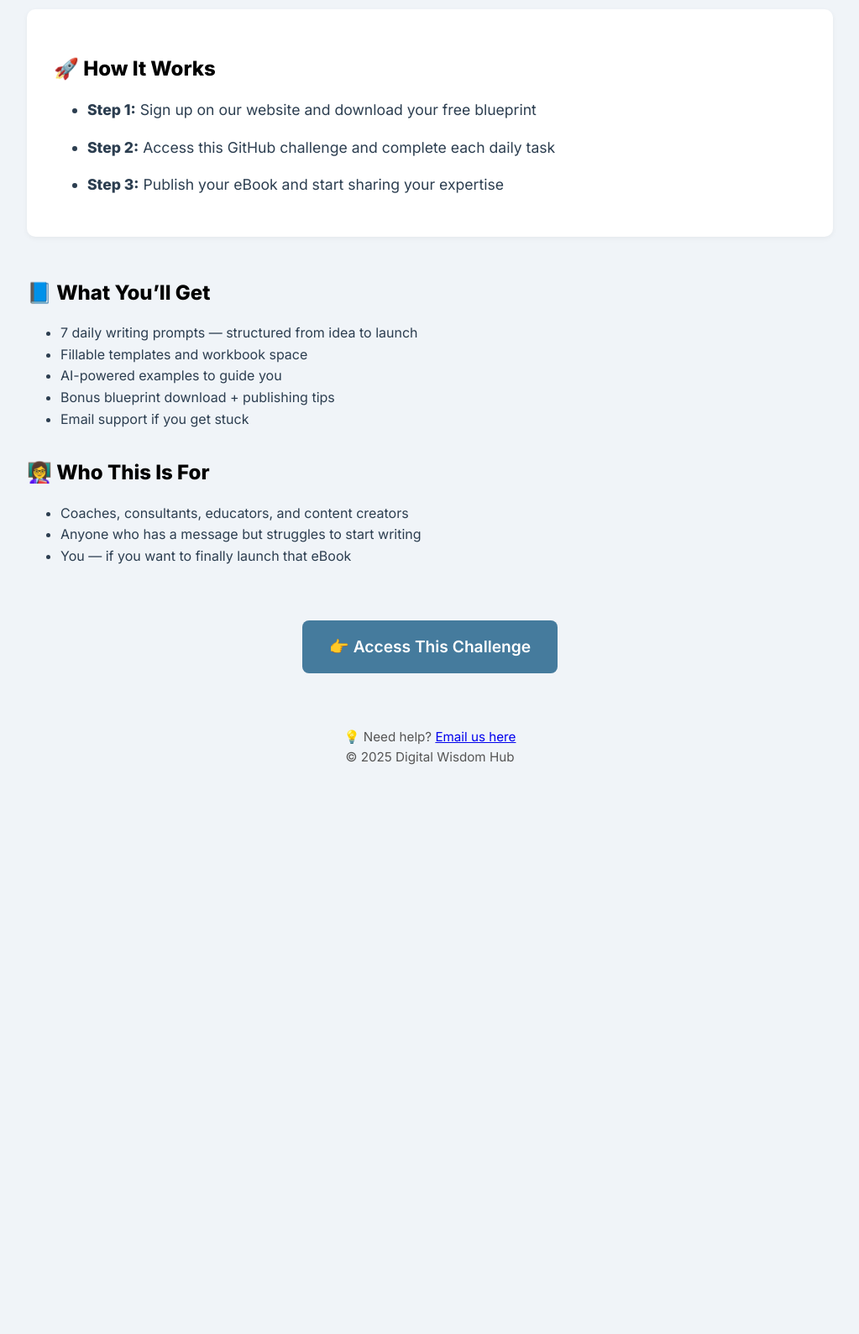
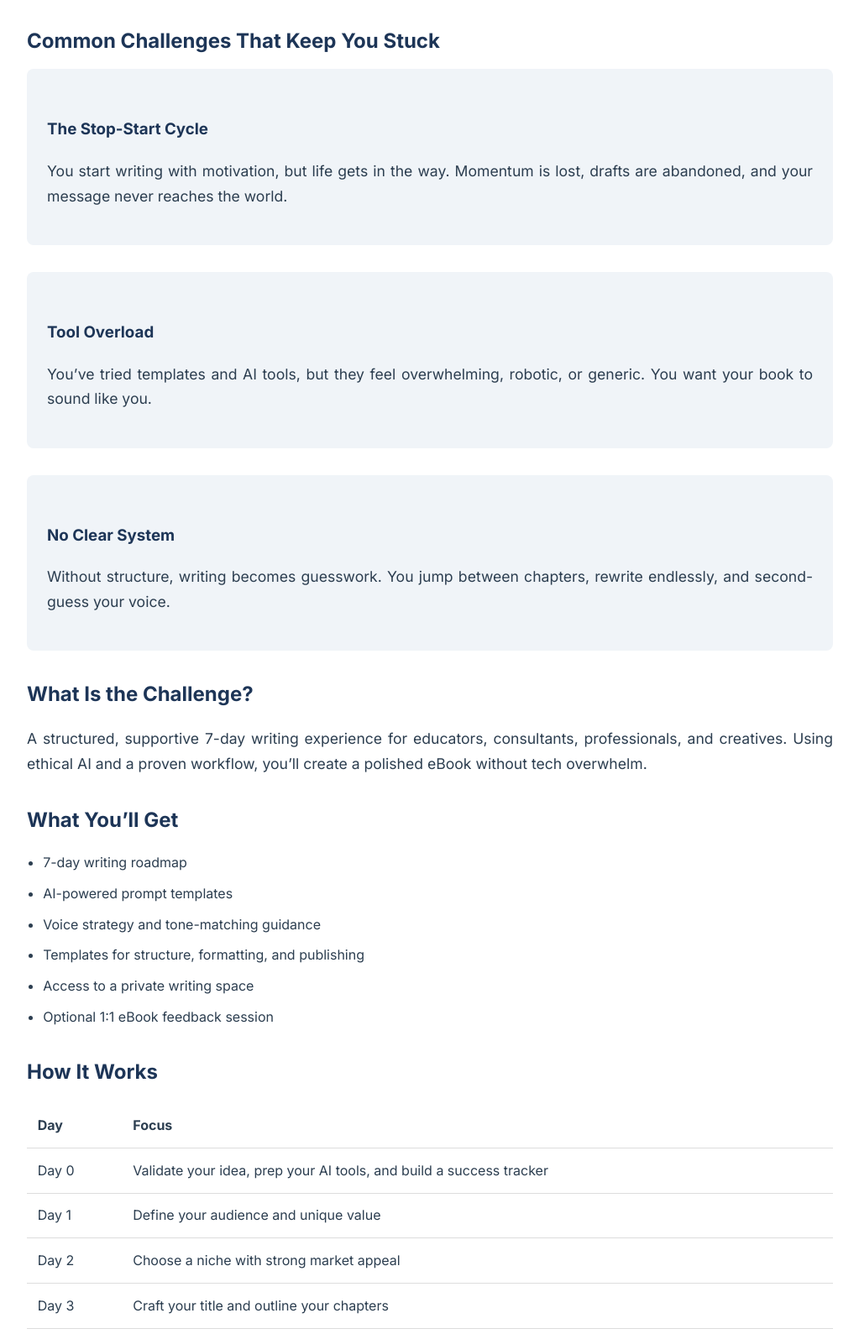
Before and after one commit to Pers-2025/7-Day-eBook-Writing-Challenge, a plain HTML site: page index.html in a window 1280 px wide. Shown: the part 280-1869 px from the top of the page at 84% size, without its empty margins (128-1151 px from the left). Before the commit the page ends 1243 px from the top, so only its background shows below. Drawn offline with Linux system fonts and the light colour scheme.

Commit message:
index.html

```diff
--- a/index.html
+++ b/index.html
@@ -3,135 +3,189 @@
 <head>
   <meta charset="UTF-8" />
   <meta name="viewport" content="width=device-width, initial-scale=1" />
-  <meta name="description" content="7-Day eBook Writing Challenge for Coaches, Experts, and Educators. Turn your ideas into a published book using AI — in just 7 days.">
-  <title>7-Day eBook Writing Challenge | Digital Wisdom Hub</title>
-  <link href="https://fonts.googleapis.com/css2?family=Inter:wght@400;600;800&display=swap" rel="stylesheet" />
+  <title>7-Day eBook Writing Challenge</title>
+  <link rel="stylesheet" href="https://fonts.googleapis.com/css2?family=Inter:wght@400;600;700&display=swap">
   <style>
     body {
       font-family: 'Inter', sans-serif;
+      background-color: #f7f9fb;
+      color: #2c3e50;
       margin: 0;
-      padding: 0;
-      background: #f0f4f8;
-      color: #2c3e50;
-      line-height: 1.6;
+      padding: 2rem 1rem;
+      line-height: 1.7;
     }
-
     .container {
       max-width: 960px;
       margin: 0 auto;
-      padding: 3rem 1.5rem;
+      background: white;
+      padding: 2rem 2.5rem;
+      border-radius: 10px;
+      box-shadow: 0 3px 10px rgba(0,0,0,0.05);
     }
-
     h1, h2, h3 {
-      color: #000;
+      color: #1d3557;
+      margin-top: 2rem;
+    }
+    h1 {
+      font-size: 2rem;
       margin-bottom: 1rem;
     }
-
-    h1 {
-      font-size: 2.8rem;
-      font-weight: 800;
-      text-align: center;
+    h2 {
+      font-size: 1.5rem;
+      margin-bottom: 0.8rem;
+    }
+    p {
+      font-size: 1.1rem;
+      margin-bottom: 1.2rem;
+      text-align: justify;
+    }
+    ul {
+      margin: 1rem 0 2rem;
+      padding-left: 1.2rem;
+    }
+    li {
+      margin-bottom: 0.6rem;
+    }
+    .button {
+      display: inline-block;
+      background-color: #457b9d;
+      color: white;
+      padding: 0.9rem 1.6rem;
+      font-size: 1rem;
+      font-weight: 600;
+      text-decoration: none;
+      border-radius: 6px;
+      margin-top: 2rem;
+    }
+    .box-section {
+      background: #f0f4f8;
+      padding: 1.5rem;
+      border-radius: 8px;
       margin-bottom: 2rem;
     }
-
-    p {
-      font-size: 1.2rem;
-      margin-bottom: 1.5rem;
+    .step-table {
+      width: 100%;
+      border-collapse: collapse;
+      margin-top: 1rem;
+    }
+    .step-table th, .step-table td {
+      text-align: left;
+      padding: 0.8rem;
+      border-bottom: 1px solid #ddd;
+    }
+    .footer {
+      margin-top: 3rem;
+      font-size: 0.9rem;
+      color: #555;
       text-align: center;
-    }
-
-    .steps {
-      text-align: left;
-      background: #fff;
-      padding: 2rem;
-      border-radius: 10px;
-      box-shadow: 0 2px 6px rgba(0,0,0,0.05);
-      margin-bottom: 3rem;
-    }
-
-    .steps li {
-      margin-bottom: 1rem;
-      font-size: 1.1rem;
-    }
-
-    .benefits, .audience {
-      margin-bottom: 2rem;
-    }
-
-    .cta-button {
-      display: inline-block;
-      background-color: #457b9d;
-      color: #fff;
-      font-size: 1.2rem;
-      font-weight: 600;
-      padding: 1rem 2rem;
-      border-radius: 8px;
-      text-decoration: none;
-      transition: background-color 0.3s ease;
-      margin-top: 2rem;
-    }
-
-    .cta-button:hover {
-      background-color: #3d6d8c;
-    }
-
-    footer {
-      text-align: center;
-      font-size: 0.95rem;
-      margin-top: 4rem;
-      color: #555;
-    }
-
-    @media (max-width: 768px) {
-      h1 {
-        font-size: 2.2rem;
-      }
     }
   </style>
 </head>
 <body>
   <div class="container">
     <h1>7-Day eBook Writing Challenge</h1>
-    <p><strong>Turn your ideas into a complete eBook using AI — in just 7 focused days.</strong></p>
-    <p>Brought to you by <a href="https://www.digitalwisdomhub.com" target="_blank">Digital Wisdom Hub</a></p>
+    <p>Turn your expertise into a published book — fast. Get a proven roadmap, AI-powered tools, and expert guidance to finally write and publish your eBook with clarity and confidence.</p>
+    <p><strong>Brought to you by</strong> <a href="https://www.digitalwisdomhub.com" target="_blank">Digital Wisdom Hub</a></p>
 
-    <div class="steps">
-      <h2>🚀 How It Works</h2>
+    <h2>Common Challenges That Keep You Stuck</h2>
+
+    <div class="box-section">
+      <h3>The Stop-Start Cycle</h3>
+      <p>You start writing with motivation, but life gets in the way. Momentum is lost, drafts are abandoned, and your message never reaches the world.</p>
+    </div>
+
+    <div class="box-section">
+      <h3>Tool Overload</h3>
+      <p>You’ve tried templates and AI tools, but they feel overwhelming, robotic, or generic. You want your book to sound like you.</p>
+    </div>
+
+    <div class="box-section">
+      <h3>No Clear System</h3>
+      <p>Without structure, writing becomes guesswork. You jump between chapters, rewrite endlessly, and second-guess your voice.</p>
+    </div>
+
+    <h2>What Is the Challenge?</h2>
+    <p>A structured, supportive 7-day writing experience for educators, consultants, professionals, and creatives. Using ethical AI and a proven workflow, you’ll create a polished eBook without tech overwhelm.</p>
+
+    <h2>What You’ll Get</h2>
+    <ul>
+      <li>7-day writing roadmap</li>
+      <li>AI-powered prompt templates</li>
+      <li>Voice strategy and tone-matching guidance</li>
+      <li>Templates for structure, formatting, and publishing</li>
+      <li>Access to a private writing space</li>
+      <li>Optional 1:1 eBook feedback session</li>
+    </ul>
+
+    <h2>How It Works</h2>
+    <table class="step-table">
+      <thead>
+        <tr><th>Day</th><th>Focus</th></tr>
+      </thead>
+      <tbody>
+        <tr><td>Day 0</td><td>Validate your idea, prep your AI tools, and build a success tracker</td></tr>
+        <tr><td>Day 1</td><td>Define your audience and unique value</td></tr>
+        <tr><td>Day 2</td><td>Choose a niche with strong market appeal</td></tr>
+        <tr><td>Day 3</td><td>Craft your title and outline your chapters</td></tr>
+        <tr><td>Day 4</td><td>Write your first draft with AI support</td></tr>
+        <tr><td>Day 5</td><td>Edit, humanize, and refine your content</td></tr>
+        <tr><td>Day 6</td><td>Format and finalize your eBook</td></tr>
+        <tr><td>Day 7</td><td>Launch with confidence</td></tr>
+      </tbody>
+    </table>
+
+    <h2>Who It’s For</h2>
+    <ul>
+      <li>Educators, coaches, consultants, and service-based professionals</li>
+      <li>First-time authors or personal brand builders</li>
+      <li>Anyone who wants to create a lead magnet or self-published eBook</li>
+    </ul>
+
+    <h2>Who It’s Not For</h2>
+    <ul>
+      <li>Those looking for ghostwriting or hands-off publishing</li>
+      <li>People unwilling to spend 1–2 focused hours daily</li>
+      <li>Anyone expecting AI to do 100% of the work</li>
+    </ul>
+
+    <h2>What You’ll Walk Away With</h2>
+    <ul>
+      <li>A complete, high-quality eBook draft</li>
+      <li>A repeatable writing system powered by AI</li>
+      <li>Publishing-ready copy and marketing confidence</li>
+    </ul>
+
+    <h2>Challenge Options</h2>
+
+    <div class="box-section">
+      <h3>Self-Paced – $97</h3>
       <ul>
-        <li><strong>Step 1:</strong> Sign up on our website and download your free blueprint</li>
-        <li><strong>Step 2:</strong> Access this GitHub challenge and complete each daily task</li>
-        <li><strong>Step 3:</strong> Publish your eBook and start sharing your expertise</li>
+        <li>Full access to 7-day roadmap</li>
+        <li>AI templates and prompt packs</li>
+        <li>Private writing community</li>
+        <li>Lifetime updates</li>
       </ul>
     </div>
 
-    <div class="benefits">
-      <h2>📘 What You’ll Get</h2>
+    <div class="box-section">
+      <h3>Live Cohort – $297</h3>
       <ul>
-        <li>7 daily writing prompts — structured from idea to launch</li>
-        <li>Fillable templates and workbook space</li>
-        <li>AI-powered examples to guide you</li>
-        <li>Bonus blueprint download + publishing tips</li>
-        <li>Email support if you get stuck</li>
+        <li>Everything in self-paced option</li>
+        <li>Live Q&A and daily check-ins</li>
+        <li>Post-challenge 1:1 feedback session</li>
+        <li>VIP accountability access</li>
       </ul>
     </div>
 
-    <div class="audience">
-      <h2>👩‍🏫 Who This Is For</h2>
-      <ul>
-        <li>Coaches, consultants, educators, and content creators</li>
-        <li>Anyone who has a message but struggles to start writing</li>
-        <li>You — if you want to finally launch that eBook</li>
-      </ul>
+    <h2>You’re In! Let’s Begin</h2>
+    <p>Since you’ve already signed up, you can begin the challenge now.</p>
+
+ <a href="day-0.html" class="button">Start Day 0</a>
+
+    <div class="footer">
+      <p>Need help? Email <a href="mailto:admin@digitalwisdomhub.com">admin@digitalwisdomhub.com</a></p>
+      <p>© 2025 Digital Wisdom Hub — All rights reserved.</p>
     </div>
-
-    <div style="text-align: center;">
-      <a href="https://www.digitalwisdomhub.com" target="_blank" class="cta-button">👉 Access This Challenge</a>
-    </div>
-
-    <footer>
-      💡 Need help? <a href="mailto:admin@digitalwisdomhub.com">Email us here</a><br>
-      &copy; 2025 Digital Wisdom Hub
-    </footer>
   </div>
 </body>
 </html>
```
